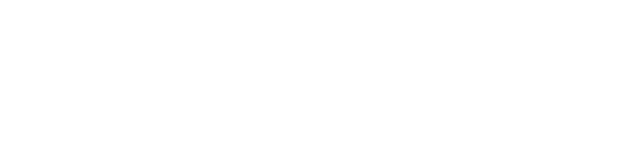
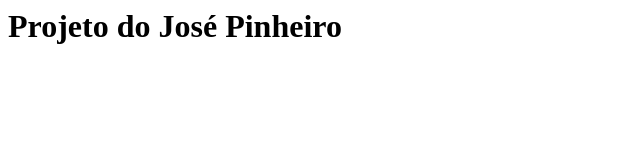
Before and after one commit to jpmjunior/Curso-Git, a plain HTML site: page index.html in a window 1280 px wide. Shown: the whole page, without its empty margins (0-640 px from the left). Drawn offline with Linux system fonts and the light colour scheme.

Commit message:
Titulo da Página

```diff
--- a/index.html
+++ b/index.html
@@ -1,6 +1,8 @@
 <html>
-  <head>
-  </head>
-  <body>
-  </body>
+	<head>
+
+	</head>
+	<body>
+		<h1>Projeto do José Pinheiro</h1>
+	</body>
 </html>
```
